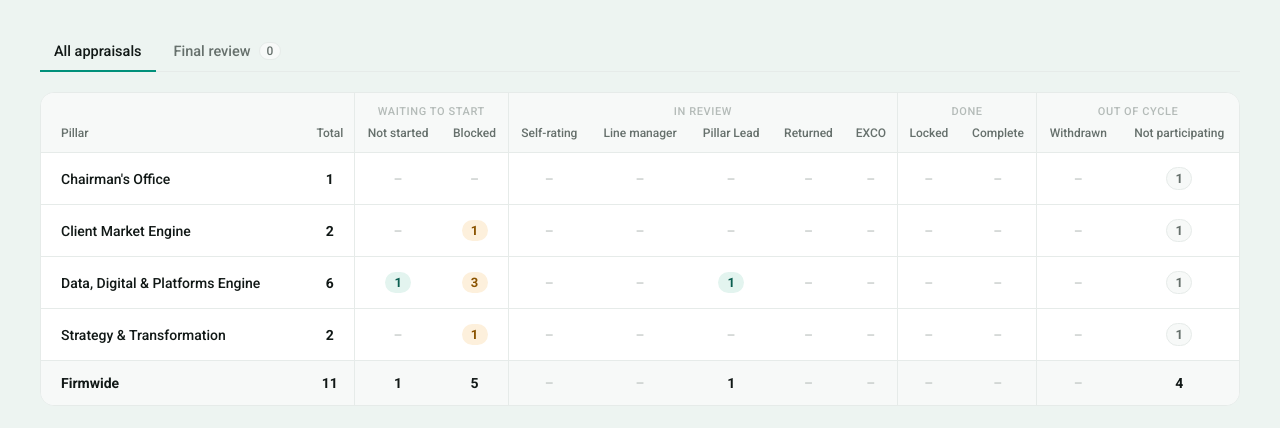
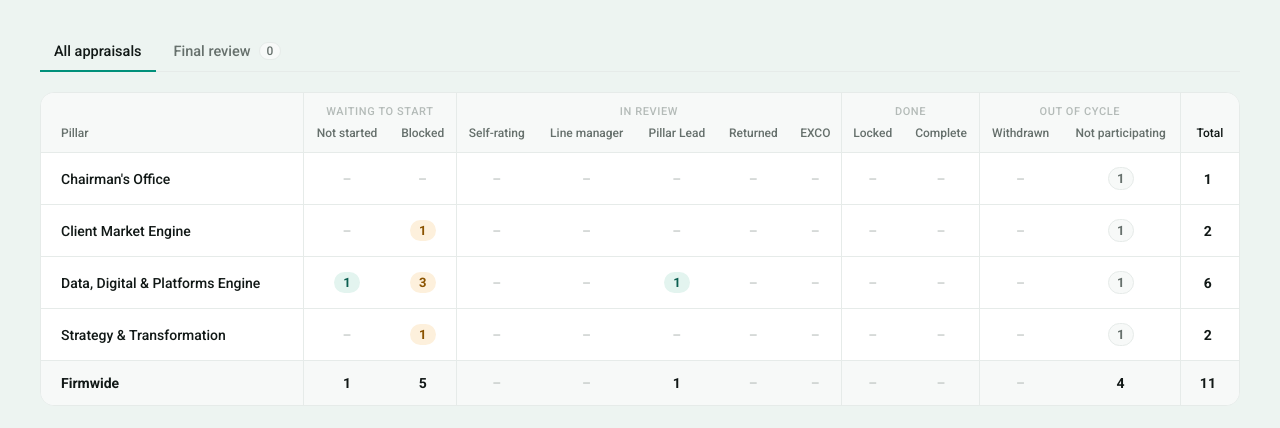
Before and after one commit to MvthvrMagnolia/new-test-mord, a plain HTML site: page appraisals-table.html in a window 1280 px wide. Drawn offline with Linux system fonts and the light colour scheme.

Commit message:
Move Total to the last column of the appraisals table
Co-Authored-By: Claude Opus 5.5 <noreply@anthropic.com>
Claude-Session: https://claude.ai/code/session_01XJVZ8nsVcVkvAPzHceSuTZ

```diff
--- a/appraisals-table.html
+++ b/appraisals-table.html
@@ -67,6 +67,8 @@
   }
   tbody td.first { background: var(--surface); font-weight: 500; white-space: normal; min-width: 200px; }
   td.total { font-weight: 700; }
+  thead th.total-h { color: var(--ink); }
+  td.total, th.total-h, tfoot td:last-child { padding-left: 16px; padding-right: 20px; }
   @media (max-width: 600px) { tbody td.first { min-width: 150px; } td.first, th.first { padding-left: 14px; padding-right: 10px; } }
 
   .zero { color: var(--faint); }
@@ -147,27 +149,28 @@
   document.getElementById('tbl').innerHTML = `
     <thead>
       <tr class="groups">
-        <th class="first"></th><th></th>
+        <th class="first"></th>
         ${GROUPS.map(g => `<th class="g" colspan="${g.cols.length}">${g.label}</th>`).join('')}
+        <th class="g"></th>
       </tr>
       <tr class="cols">
         <th class="first" scope="col">Pillar</th>
-        <th scope="col">Total</th>
         ${COLS.map(c => `<th scope="col"${c.groupStart ? ' class="g-start"' : ''}${c.title ? ` title="${esc(c.title)}"` : ''}>${c.label}</th>`).join('')}
+        <th scope="col" class="g-start total-h">Total</th>
       </tr>
     </thead>
     <tbody>
       ${ROWS.map(r => `<tr>
         <td class="first">${esc(r.pillar)}</td>
-        <td class="total">${total(r)}</td>
         ${COLS.map(c => cell(r[c.key], c)).join('')}
+        <td class="g-start total">${total(r)}</td>
       </tr>`).join('')}
     </tbody>
     <tfoot>
       <tr>
         <td class="first">Firmwide</td>
-        <td>${total(firmwide)}</td>
         ${COLS.map(c => cell(firmwide[c.key], c, true)).join('')}
+        <td class="g-start">${total(firmwide)}</td>
       </tr>
     </tfoot>`;
 </script>
```
Also changed, not shown: 2 other files.
